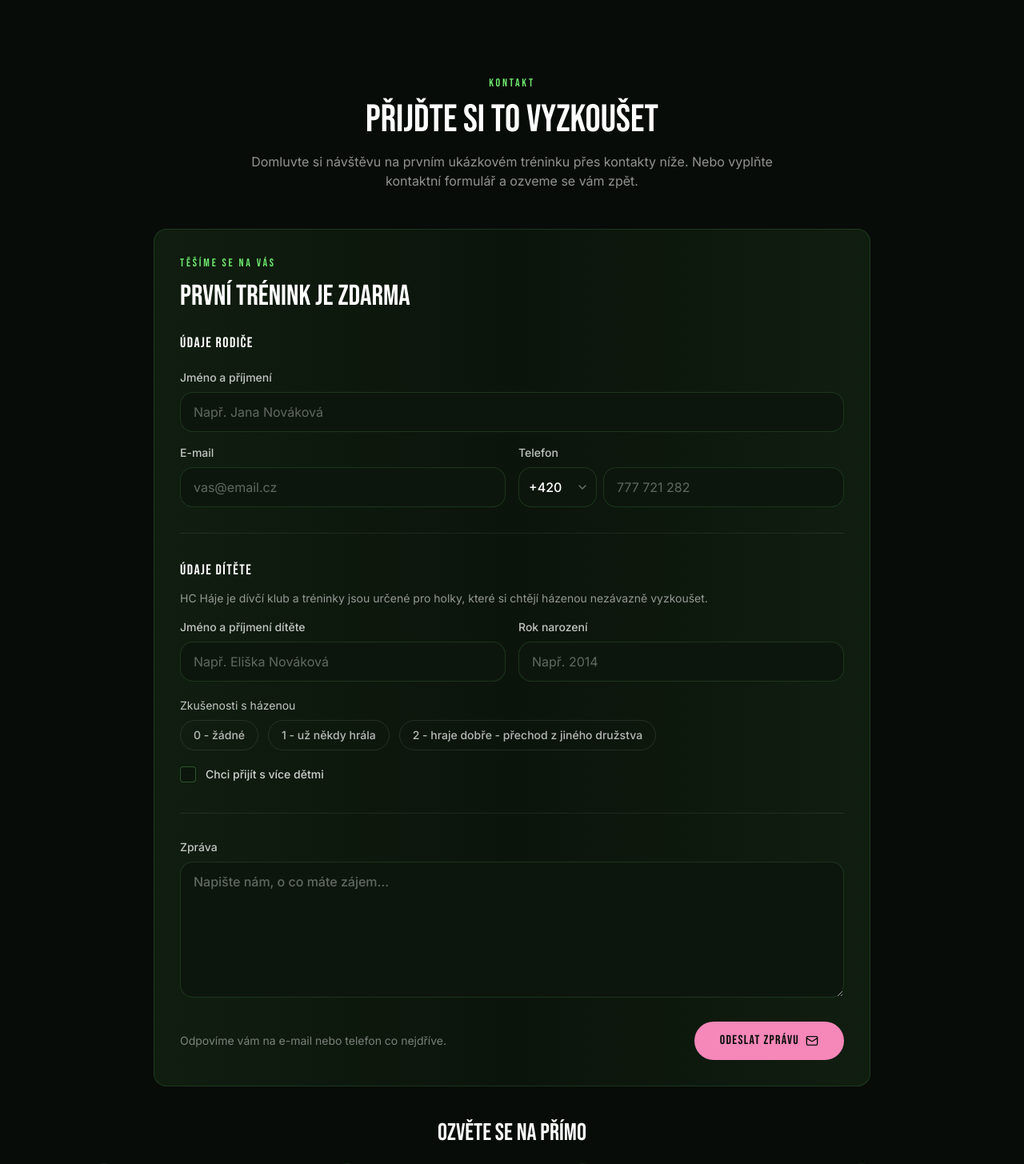
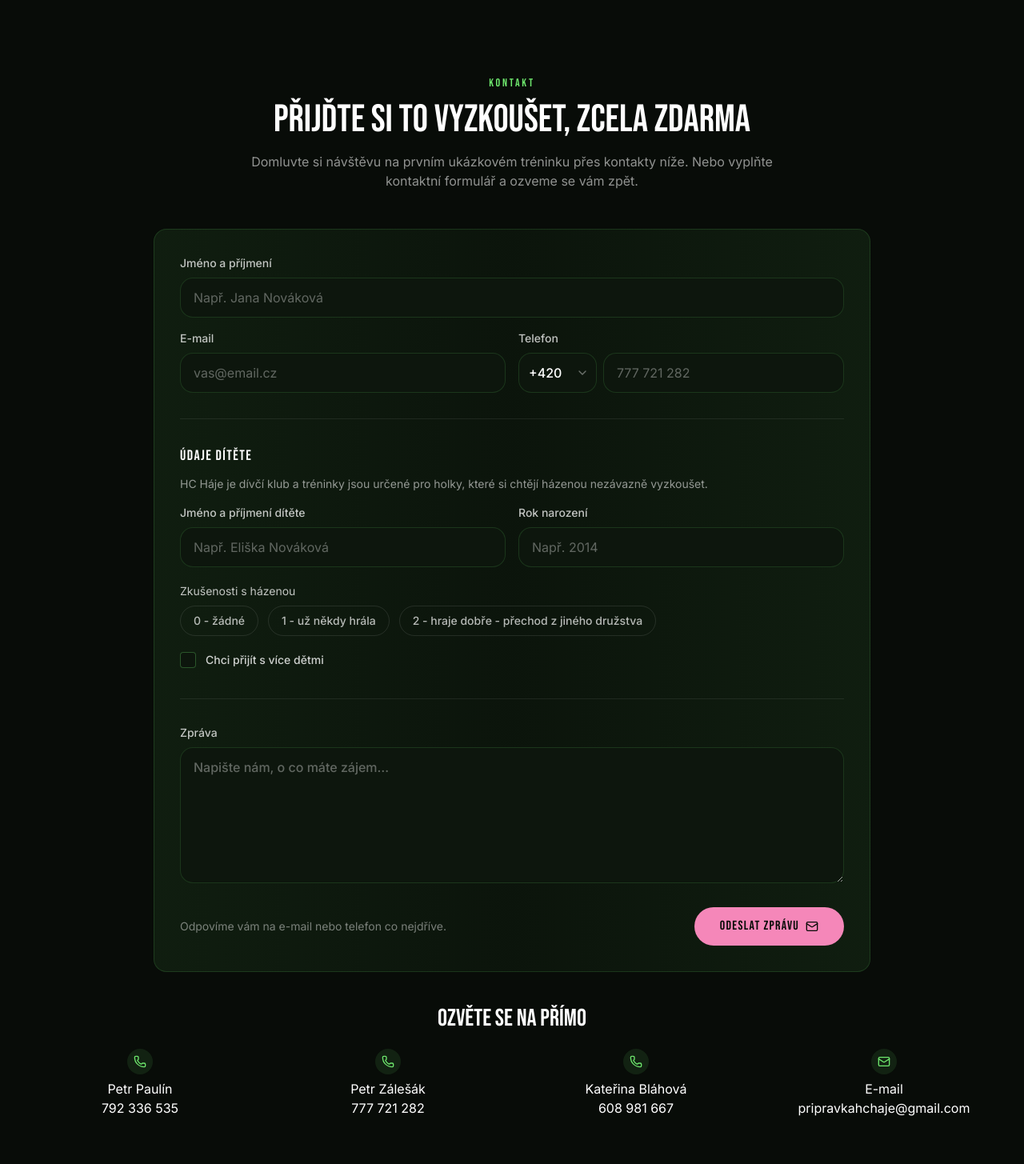
Before and after one commit to jakub245/hchaje-web, a React (Vite) app: page /chci-se-pridat in a window 1280 px wide. Shown: the part 2885-4340 px from the top of the page at 80% size. Built offline with nearby package versions, Linux system fonts and the light colour scheme.

Commit message:
Update ChciSePridat.tsx

```diff
--- a/src/app/pages/ChciSePridat.tsx
+++ b/src/app/pages/ChciSePridat.tsx
@@ -383,7 +383,7 @@ export default function ChciSePridatPage() {
           <div className="text-center mb-12">
             <SectionLabel>Kontakt</SectionLabel>
             <h2 className="text-4xl lg:text-5xl text-white uppercase mb-4" style={{ fontFamily: bebas }}>
-              Přijďte si to vyzkoušet
+              Přijďte si to vyzkoušet, zcela zdarma
             </h2>
             <p className="text-white/55 max-w-2xl mx-auto" style={{ fontFamily: inter }}>
               {nbspShortWords("Domluvte si návštěvu na prvním ukázkovém tréninku přes kontakty níže. Nebo vyplňte kontaktní formulář a ozveme se vám zpět.")}
@@ -391,11 +391,6 @@ export default function ChciSePridatPage() {
           </div>
 
           <div className="max-w-4xl mx-auto p-6 lg:p-8 rounded-2xl bg-gradient-to-r from-[#6EE76D]/8 via-[#6EE76D]/4 to-[#6EE76D]/8 border border-[#6EE76D]/15">
-            <SectionLabel>Těšíme se na vás</SectionLabel>
-            <h2 className="text-3xl lg:text-4xl text-white uppercase mb-6" style={{ fontFamily: bebas }}>
-              První trénink je zdarma
-            </h2>
-
             {submitState.type !== "idle" && (
               <div
                 className={`mb-6 rounded-2xl px-4 py-3 text-sm ${submitState.type === "success" ? "bg-[#6EE76D]/12 text-[#9CF59B] border border-[#6EE76D]/25" : "bg-red-500/10 text-red-200 border border-red-400/20"}`}
@@ -409,7 +404,6 @@ export default function ChciSePridatPage() {
                   <input type="text" name="website" value={formData.website} onChange={handleChange} className="hidden" tabIndex={-1} autoComplete="off" />
 
                   <div className="pb-8">
-                    <h3 className="text-white uppercase mb-5 tracking-[0.08em]" style={{ fontFamily: bebas }}>Údaje rodiče</h3>
                     <div className="grid md:grid-cols-2 gap-4">
                       <label className="block md:col-span-2">
                         <span className="mb-2 block text-white/75 text-sm" style={{ fontFamily: inter }}>Jméno a příjmení</span>
@@ -538,13 +532,11 @@ export default function ChciSePridatPage() {
                   key={contact.name}
                   className="px-1"
                 >
-                  <div className="flex items-center justify-center gap-2 mb-1">
-                    <div className="w-7 h-7 rounded-full bg-[#6EE76D]/10 flex items-center justify-center flex-shrink-0">
-                      <contact.icon className="w-4 h-4 text-[#6EE76D]" />
-                    </div>
-                    <p className="text-white text-base leading-tight" style={{ fontFamily: inter }}>{contact.name}</p>
+                  <div className="w-8 h-8 rounded-full bg-[#6EE76D]/10 flex items-center justify-center mx-auto mb-2">
+                    <contact.icon className="w-4 h-4 text-[#6EE76D]" />
                   </div>
-                  <p className="text-white text-base leading-tight" style={{ fontFamily: inter }}>{contact.value}</p>
+                  <p className="text-white text-base leading-tight text-center mb-1" style={{ fontFamily: inter }}>{contact.name}</p>
+                  <p className="text-white text-base leading-tight text-center" style={{ fontFamily: inter }}>{contact.value}</p>
                 </div>
               ))}
             </div>
```
